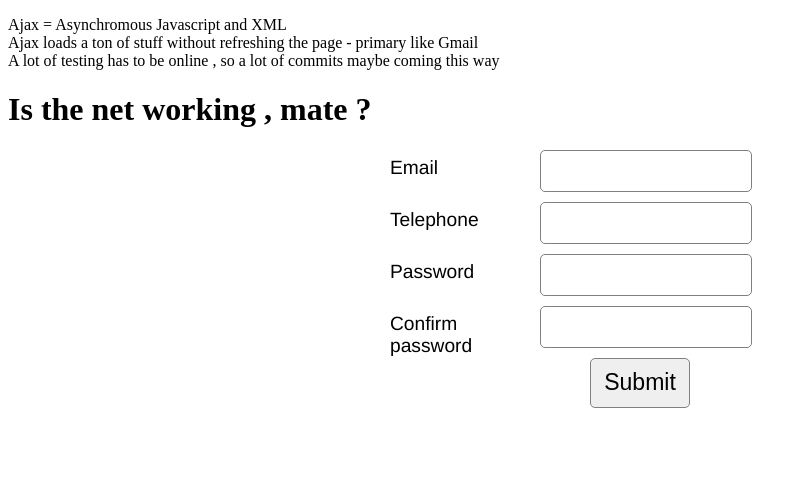
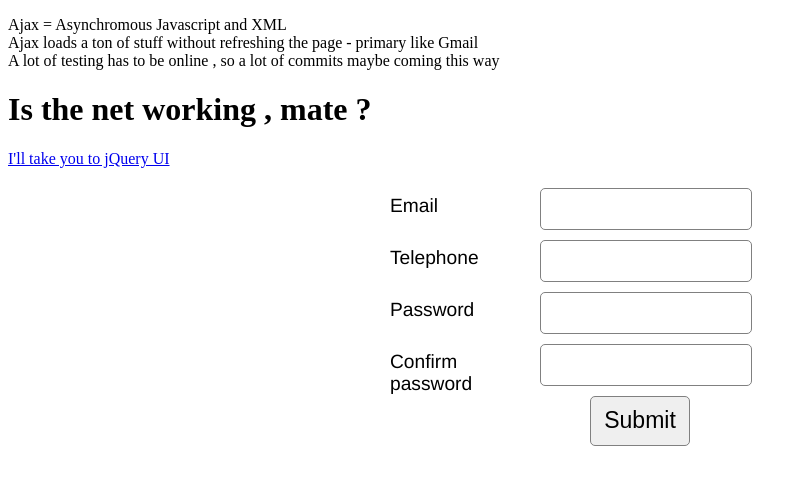
Before and after one commit to kaustubhhiware/archive, a Jekyll site: the page learning/jquery/index2.html, which Jekyll copies as it is, in a window 1280 px wide. Shown: the top 485 px of the page, without its empty margins (0-807 px from the left). Built offline with Jekyll 4.4.1, drawn with Linux system fonts in a browser that asks for light colours; nearby versions of some CDN libraries; library files that are not in the unit come from our copies.

```diff
--- a/learning/jquery/index2.html
+++ b/learning/jquery/index2.html
@@ -58,7 +58,7 @@
 
 <h1>Is the net working , mate ?</h1>
 
-
+<p><a href="index3.html">I'll take you to jQuery UI</a></p>
 
 <div id="wrapper">
 <form id="validationForm">
@@ -85,7 +85,12 @@
 
 <script type="text/javascript" src="jquery-3.0.0.min.js"></script>
 <script>
+
 	//online version of jquery : http://code.jquery.com/jquery.min.js
+	/*online version of jquery ui :
+	 http://ajax.googleapis.com/ajax/libs/jqueryui/1.10.4/jquery-ui.min.js
+	*/
+	alert("Mike testing");
 
 	$.get("example.html",function(data){
 
```
Also changed, not shown: learning/jquery/index3.html (added).
